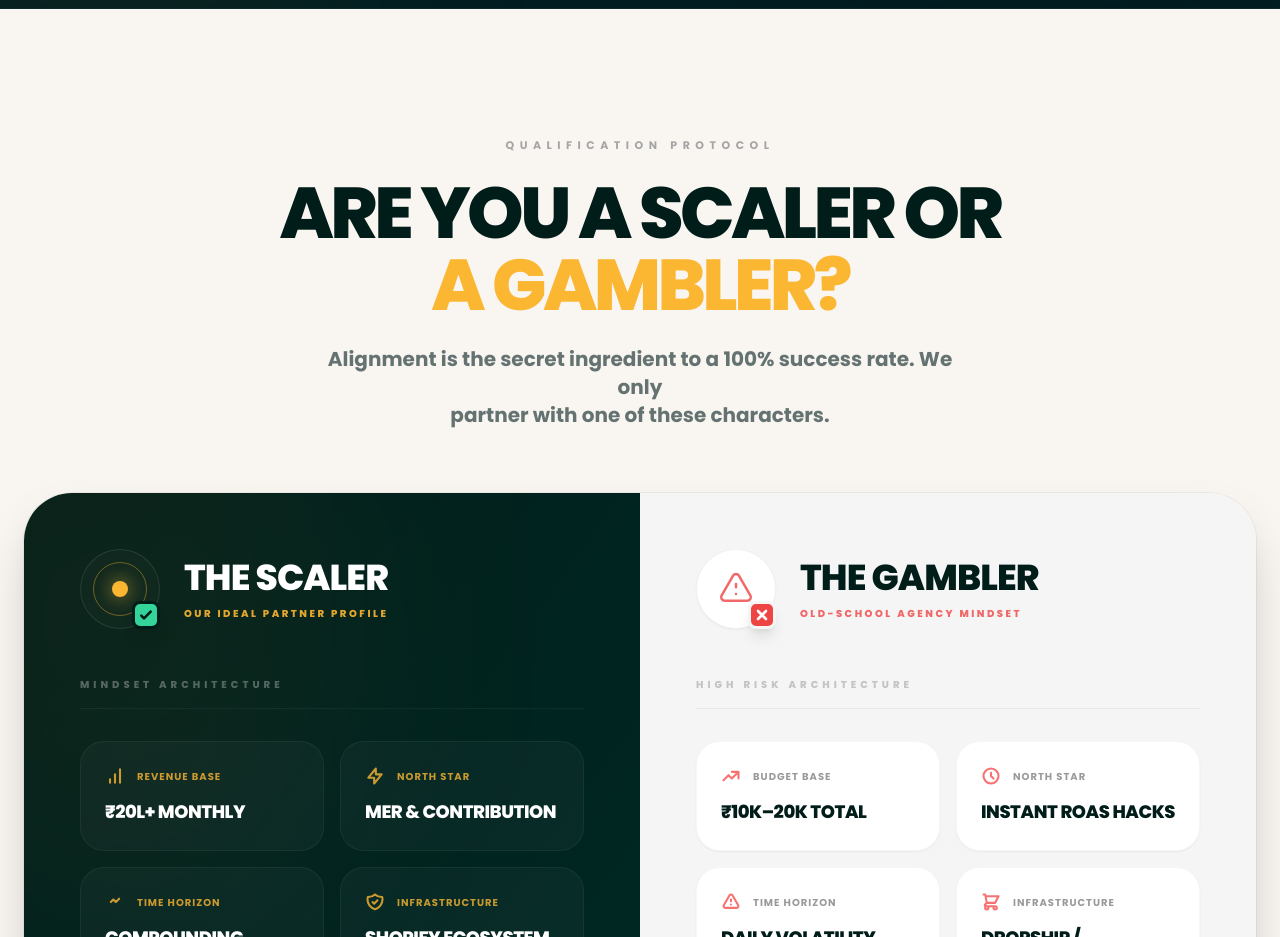
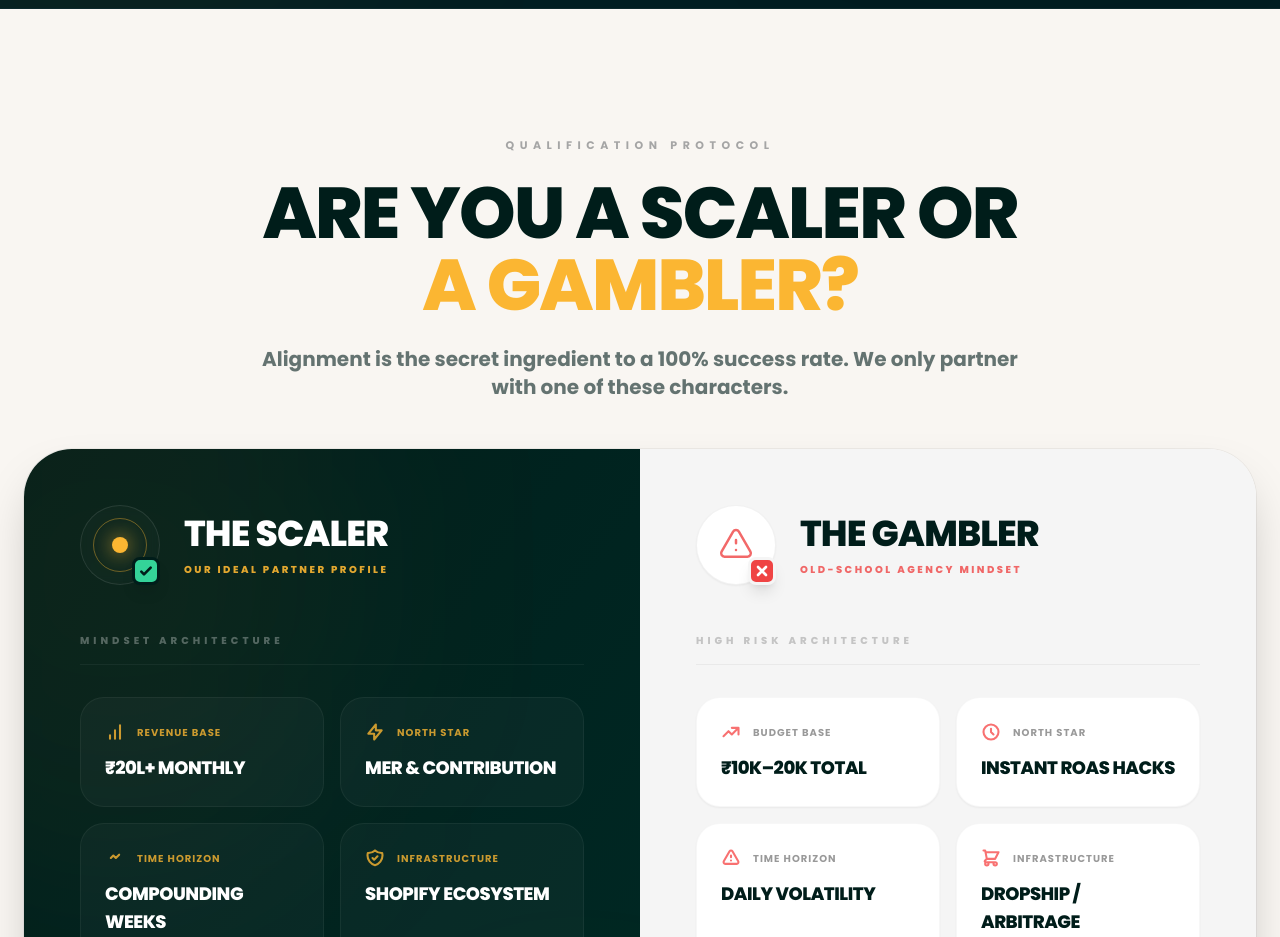
Before and after one commit to techinfigo/Techinfigo-Latest, a React (Vite) app: page / in a window 1280 px wide. Shown: the part 840-1777 px from the top of the page. Built offline with nearby package versions, Linux system fonts and the light colour scheme.

Commit message:
feat: Refine QualificationProtocol layout and typography
Adjusted spacing, font sizes, line heights, and line breaks in the QualificationProtocol component for improved visual hierarchy and readability. This enhances the overall premium feel and impact of the hero section.

```diff
--- a/components/QualificationProtocol.tsx
+++ b/components/QualificationProtocol.tsx
@@ -5,13 +5,13 @@ export const QualificationProtocol: React.FC = () => {
     <section className="w-full py-24 lg:py-32 px-6 bg-[#f9f6f2] overflow-hidden font-sans">
       <div className="max-w-7xl mx-auto">
         {/* Header Section */}
-        <div className="text-center mb-16 space-y-6">
+        <div className="text-center mb-12 space-y-6">
           <span className="text-[11px] font-bold tracking-[0.5em] uppercase text-[#a5a5a5] block">Qualification Protocol</span>
-          <h2 className="text-4xl lg:text-7xl font-black text-[#001d1a] tracking-tighter leading-[0.9]">
-            ARE YOU A SCALER OR <br className="hidden md:block" /> <span className="text-[#fbb632]">A GAMBLER?</span>
+          <h2 className="text-4xl lg:text-7xl font-black text-[#001d1a] tracking-tight leading-none">
+            ARE YOU A SCALER OR <br className="hidden lg:block" /> <span className="text-[#fbb632]">A GAMBLER?</span>
           </h2>
-          <p className="text-[#001d1a]/60 text-lg lg:text-xl font-bold max-w-2xl mx-auto leading-relaxed">
-            Alignment is the secret ingredient to a 100% success rate. We only <br className="hidden lg:block" /> partner with one of these characters.
+          <p className="text-[#001d1a]/60 text-lg lg:text-xl font-bold max-w-3xl mx-auto leading-relaxed">
+            Alignment is the secret ingredient to a 100% success rate. We only partner with one of these characters.
           </p>
         </div>
 
```
